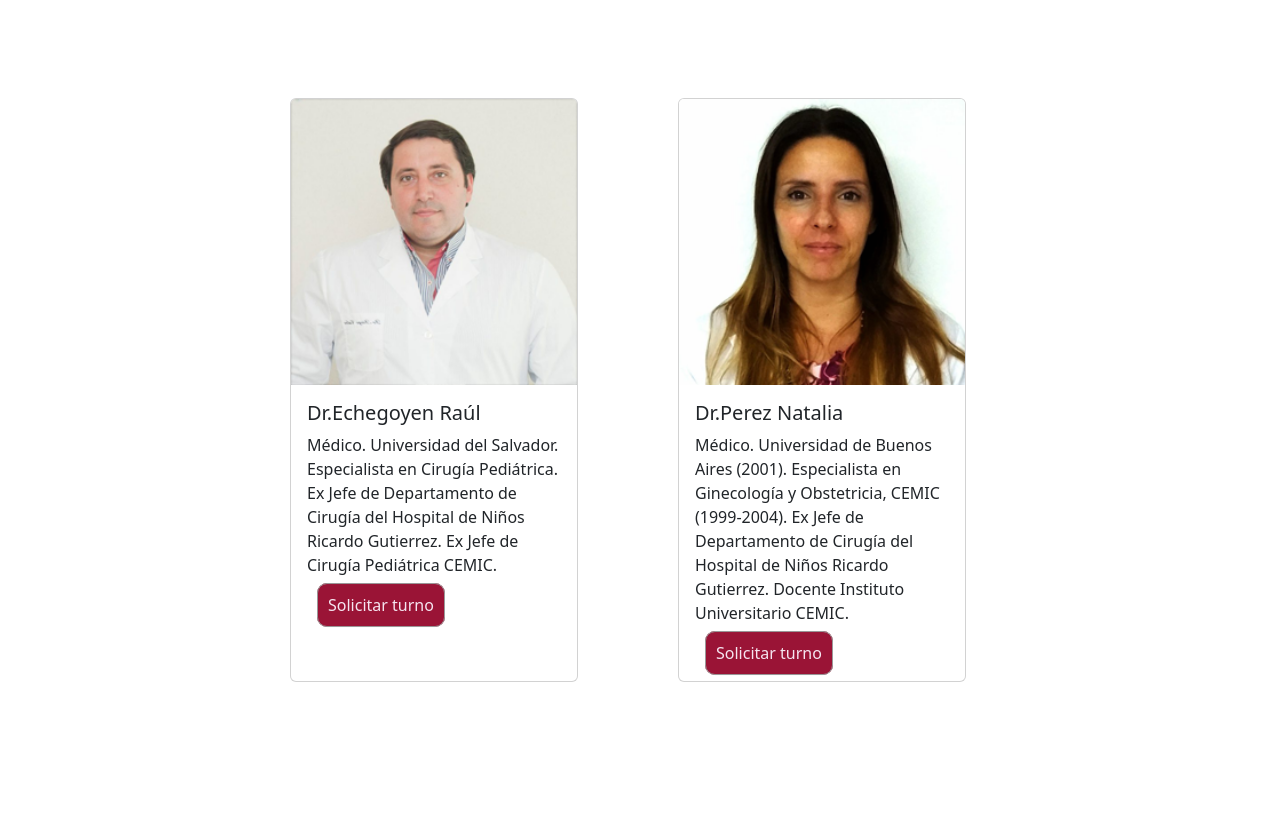
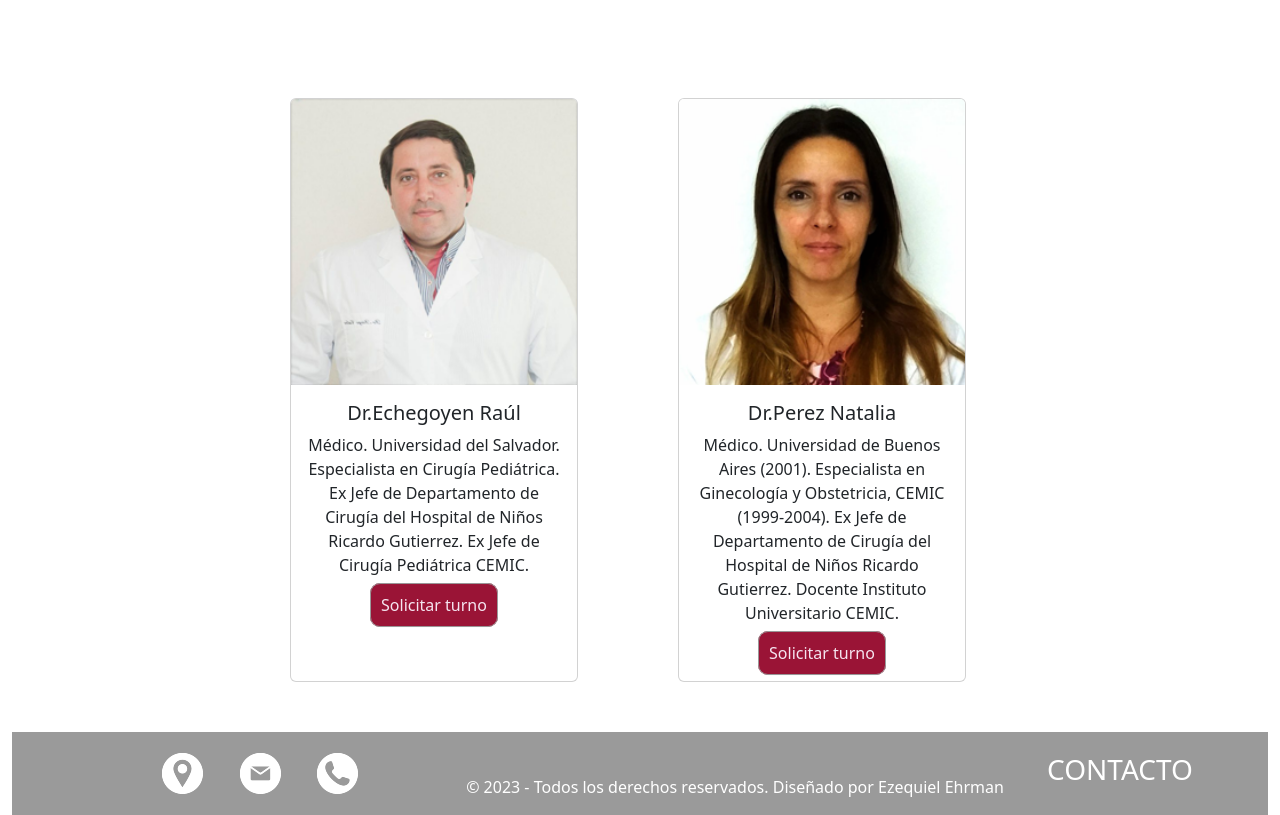
Before and after one commit to EzequielEhrman/PF-MolinaEhrman, a website: page pages/profesionales.html in a window 1280 px wide. Shown: the part 1192-2007 px from the top of the page. Before the commit the page ends 1924 px from the top, so only its background shows below. Drawn offline with nearby package versions, Linux system fonts and the light colour scheme; a web font is replaced by a local one.

Commit message:
agregue el footer a PaginaProfesionales

```diff
--- a/pages/profesionales.html
+++ b/pages/profesionales.html
@@ -60,7 +60,7 @@
     <!--CARDS PROFESIONALES-->
     <div class="row">
        <div class="col-lg-6 col-12 d-flex justify-content-end p50">
-          <div class="card" data-aos="fade-up"
+          <div class="card text-center" data-aos="fade-up"
           data-aos-duration="3000" style="width: 18rem;">
              <img src="../img/Patricio250.jpg" class="card-img-top scale" alt="dr.ehrman">
              <div class="card-body">
@@ -78,7 +78,7 @@
     <!--CARD 02-->
 
     <div class="col-lg-6 col-12 p50">
-      <div class="card" data-aos="fade-up"
+      <div class="card text-center" data-aos="fade-up"
       data-aos-duration="3000" style="width: 18rem;">
        <img src="../img/Francisco250.jpg" class="card-img-top scale" alt="dr.franciscov">
        <div class="card-body">
@@ -95,7 +95,7 @@
     <!--CARD 03-->
     <div class="row">
       <div class="col-lg-6 col-12 d-flex justify-content-end p50">
-         <div class="card" data-aos="fade-up"
+         <div class="card text-center" data-aos="fade-up"
          data-aos-duration="3000"style="width: 18rem;">
             <img src="../img/Diego250.png" class="card-img-top scale" alt="dr.echehoyenraul">
             <div class="card-body">
@@ -111,7 +111,7 @@
       </div>
     <!--CARD 04-->
       <div class="col-lg-6 col-12 contenedor p50">
-        <div class="card" data-aos="fade-up"
+        <div class="card text-center" data-aos="fade-up"
         data-aos-duration="3000"style="width: 18rem;">
          <img src="../img/dra.Kienast.png" class="card-img-top scale" alt="dra.pereznatalia">
          <div class="card-body">
@@ -127,21 +127,32 @@
       </div>
 </main>
 
+<footer class="bg-princiapl">
+  <div class="container text-center">
+    <div class="row">
+      <div class="col-lg-4 col-12 align-self-start logosapps p20">
+        <a href="#"><img src="../img/alfilerblanco.png" alt="ubicacion" class="scale p10"></a>
+         <a href="#"><img src="../img/gmailblanco.png" alt="gmail" class="scale p10"></a>
+         <a href="#"><img src="../img/wppblanco.png" alt="whatsapp" class="scale p10"></a>
+      </div>
+      <div class="col-lg-6 col-12 align-self-end copy-r">
+        <p>&copy; 2023 - Todos los derechos reservados. Diseñado por Ezequiel Ehrman</p>
+      </div>
+      <div class="col-lg-2 col-12 align-self-center">
+        <div class="contacto">
+          <h3><a href="pages/contacto.html">CONTACTO</a>
+      </div>
+      </div>
+    </div>
+  </div>
 
-
-
-
-
-
-
-
- <!--LINK JAVA BOOTSTRAP-->
- <script src="https://cdn.jsdelivr.net/npm/bootstrap@5.2.3/dist/js/bootstrap.bundle.min.js" integrity="sha384-kenU1KFdBIe4zVF0s0G1M5b4hcpxyD9F7jL+jjXkk+Q2h455rYXK/7HAuoJl+0I4" crossorigin="anonymous"></script>
- <!--LINK AOS-->
+<!--LINK JAVA BOOTSTRAP-->
+<script src="https://cdn.jsdelivr.net/npm/bootstrap@5.2.3/dist/js/bootstrap.bundle.min.js" integrity="sha384-kenU1KFdBIe4zVF0s0G1M5b4hcpxyD9F7jL+jjXkk+Q2h455rYXK/7HAuoJl+0I4" crossorigin="anonymous"></script>
+<!--LINK AOS-->
 <script src="https://unpkg.com/aos@2.3.1/dist/aos.js"></script>
 <!--INICIO AOS-->
 <script>
-  AOS.init();
+AOS.init();
 </script>
 </body>
 </html>
```
Also changed, not shown: scss/_general.scss (line endings or trailing spaces).
